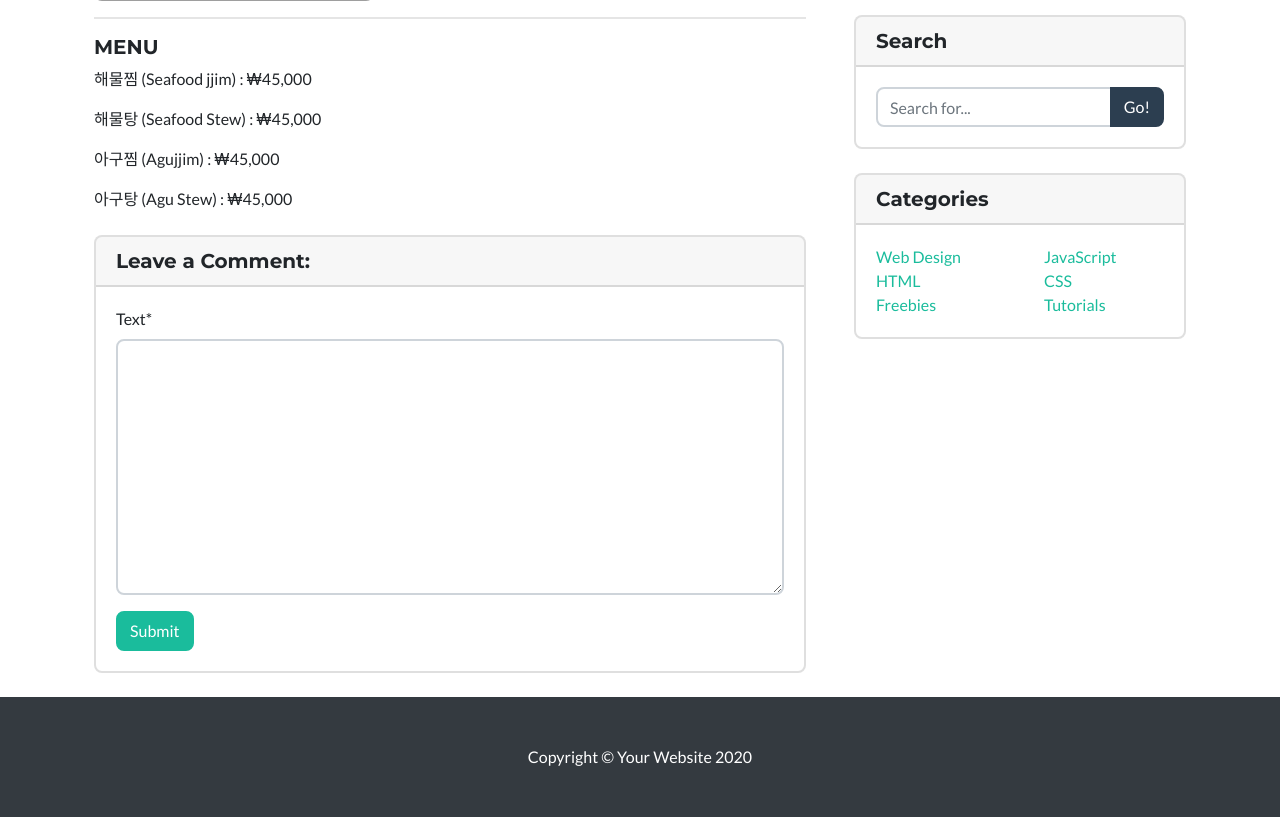
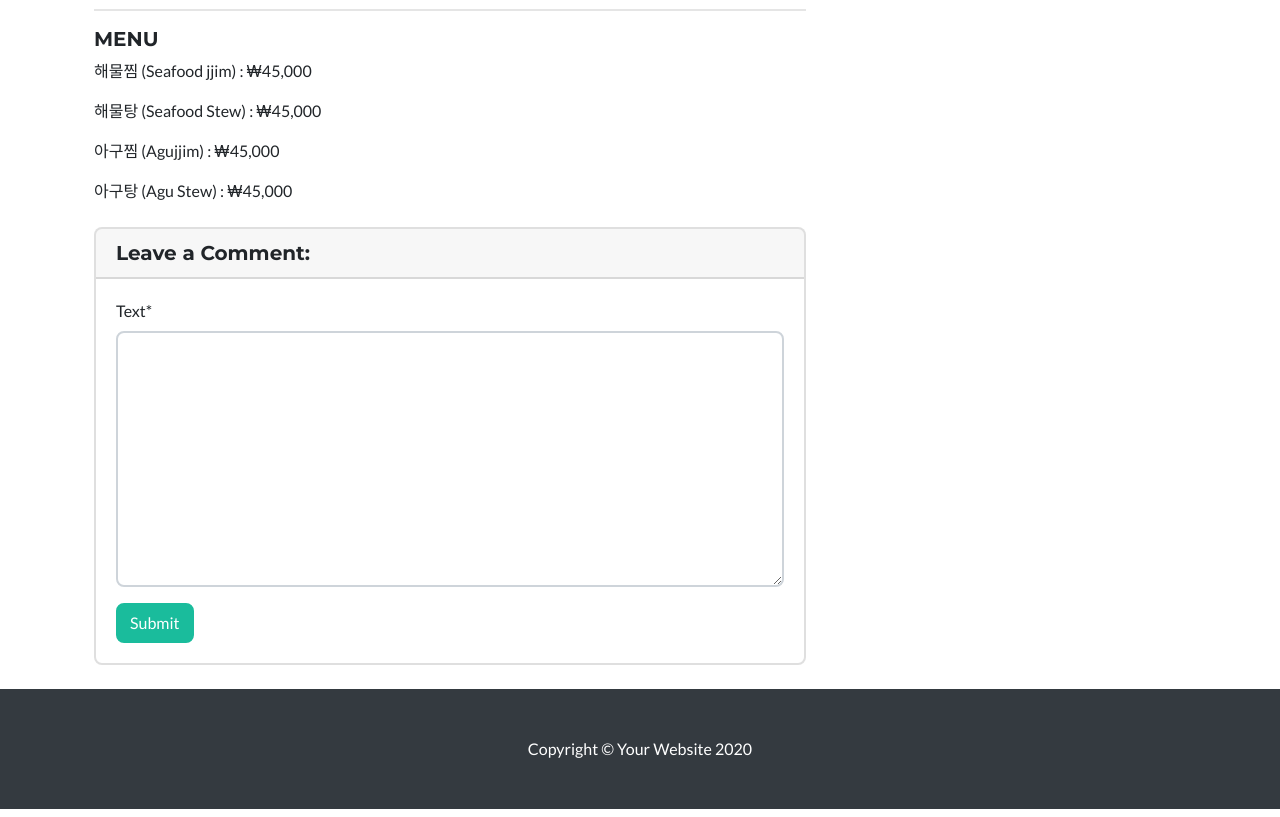
Before and after one commit to multicampus-Bigdata-mukjagolmok/Multicampus-Bigdata-Mukjagolmok, a Django app: page /golmok/1/2/ in a window 1280 px wide. Shown: the part 547-1364 px from the top of the page. Run offline with Django 3.2, Linux system fonts and the light colour scheme; data comes from the database, SQL or seed files in the repository; some libraries are stand-ins or nearby versions; grey boxes are pictures that could not be loaded.

Commit message:
edit by daechan

```diff
--- a/mukja/templates/golmok.html
+++ b/mukja/templates/golmok.html
@@ -35,7 +35,7 @@
                         <li class="nav-item mx-0 mx-lg-1"><a class="nav-link py-3 px-0 px-lg-3 rounded js-scroll-trigger" href="#contact">Contact</a></li>
                         {% if user.is_authenticated %}
                         <li class="nav-item dropdown">
-                            <a class="nav-link dropdown-toggle" data-toggle="dropdown" href="#" id="download">{{ user }} <span class="caret"></span></a>
+                            <a class="nav-link dropdown-toggle py-3 px-0 px-lg-3 rounded js-scroll-trigger" data-toggle="dropdown" href="#" id="download">{{ user }} <span class="caret"></span></a>
                             <div class="dropdown-menu" aria-labelledby="download">
                                 {#                        <a class="dropdown-item" href="https://jsfiddle.net/bootswatch/3he50zsf/">Open in JSFiddle</a>#}
                                 {#                        <div class="dropdown-divider"></div>#}
--- a/mukja/templates/index.html
+++ b/mukja/templates/index.html
@@ -39,7 +39,7 @@
 <!--                        <li class="nav-item mx-0 mx-lg-1"><a class="nav-link py-3 px-0 px-lg-3 rounded js-scroll-trigger" href="#contact">Contact</a></li>-->
                     {% if user.is_authenticated %}
                         <li class="nav-item dropdown">
-                        <a class="nav-link dropdown-toggle" data-toggle="dropdown" href="#" id="download">{{ user }} <span class="caret"></span></a>
+                        <a class="nav-link dropdown-toggle py-3 px-0 px-lg-3 rounded js-scroll-trigger" data-toggle="dropdown" href="#" id="download">{{ user }} <span class="caret"></span></a>
                         <div class="dropdown-menu" aria-labelledby="download">
                             {#                        <a class="dropdown-item" href="https://jsfiddle.net/bootswatch/3he50zsf/">Open in JSFiddle</a>#}
                             {#                        <div class="dropdown-divider"></div>#}
--- a/mukja/templates/restaurant.html
+++ b/mukja/templates/restaurant.html
@@ -37,7 +37,7 @@
                     <li class="nav-item mx-0 mx-lg-1"><a class="nav-link py-3 px-0 px-lg-3 rounded js-scroll-trigger" href="#contact">Contact</a></li>
                     {% if user.is_authenticated %}
                     <li class="nav-item dropdown">
-                        <a class="nav-link dropdown-toggle" data-toggle="dropdown" href="#" id="download">{{ user }} <span class="caret"></span></a>
+                        <a class="nav-link dropdown-toggle py-3 px-0 px-lg-3 rounded js-scroll-trigger" data-toggle="dropdown" href="#" id="download">{{ user }} <span class="caret"></span></a>
                         <div class="dropdown-menu" aria-labelledby="download">
                             {#                        <a class="dropdown-item" href="https://jsfiddle.net/bootswatch/3he50zsf/">Open in JSFiddle</a>#}
                             {#                        <div class="dropdown-divider"></div>#}
@@ -71,14 +71,14 @@
       <!-- Title -->
       <h1 class="mt-4">{{ restaurant.name|linebreaksbr }}</h1>
 
-      <!-- Date/Time -->
-      <h5>Contact Number : {{ restaurant.phone_number }}</h5>
-      <h5>Address : {{ restaurant.address }}</h5>
-
       <hr>
 
       <!-- Preview Image -->
       <img width="280" class="img-fluid rounded" src="{{ restaurant.head_image.url }}" alt="">
+
+      <!-- Date/Time -->
+      <h5>Contact Number : {{ restaurant.phone_number }}</h5>
+      <h5>Address : {{ restaurant.address }}</h5>
 
       <hr>
       <h5 class="card-text">MENU</h5>
@@ -159,57 +159,7 @@
           <!-- kakao map end -->
         </div>
       </div>
-
-      <!-- Search Widget -->
-      <div class="card my-4">
-        <h5 class="card-header">Search</h5>
-        <div class="card-body">
-          <div class="input-group">
-            <input type="text" class="form-control" placeholder="Search for...">
-            <span class="input-group-append">
-                <button class="btn btn-secondary" type="button">Go!</button>
-              </span>
-          </div>
-        </div>
-      </div>
-
-      <!-- Categories Widget -->
-      <div class="card my-4">
-        <h5 class="card-header">Categories</h5>
-        <div class="card-body">
-          <div class="row">
-            <div class="col-lg-6">
-              <ul class="list-unstyled mb-0">
-                <li>
-                  <a href="#">Web Design</a>
-                </li>
-                <li>
-                  <a href="#">HTML</a>
-                </li>
-                <li>
-                  <a href="#">Freebies</a>
-                </li>
-              </ul>
-            </div>
-            <div class="col-lg-6">
-              <ul class="list-unstyled mb-0">
-                <li>
-                  <a href="#">JavaScript</a>
-                </li>
-                <li>
-                  <a href="#">CSS</a>
-                </li>
-                <li>
-                  <a href="#">Tutorials</a>
-                </li>
-              </ul>
-            </div>
-          </div>
-        </div>
-      </div>
-
     </div>
-
   </div>
   <!-- /.row -->
 
```
Also changed, not shown: mukja/templates/aboutus.html (+20 -0 lines).
